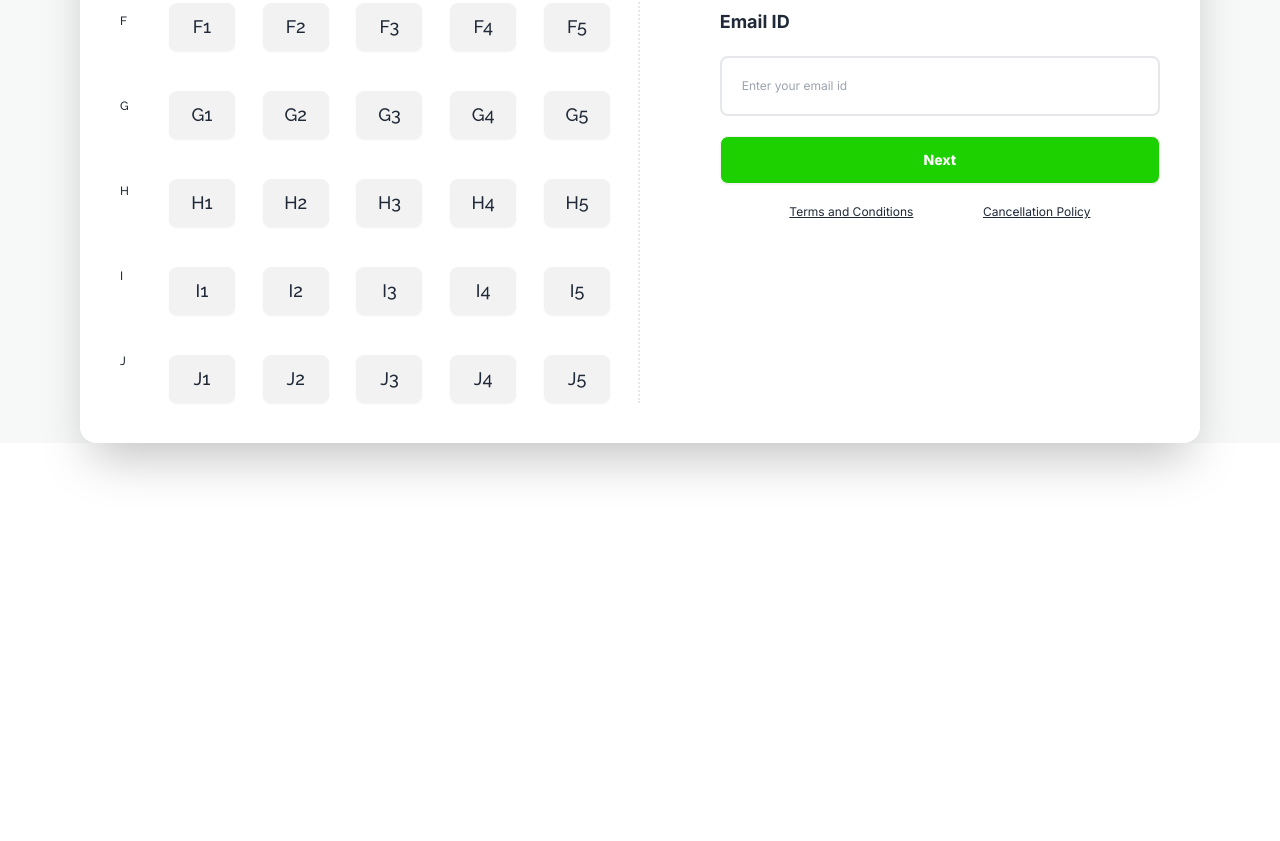
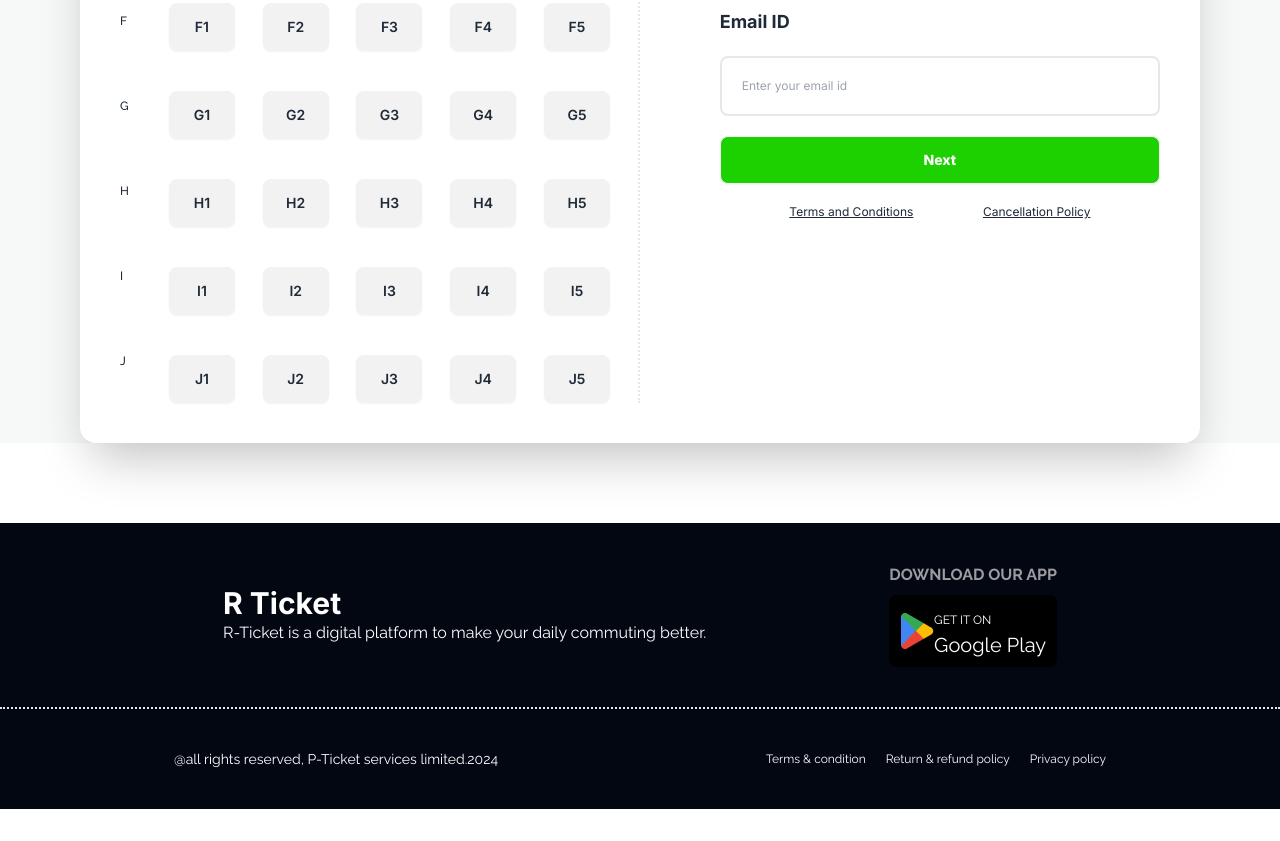
Before and after one commit to itsahadul99/A5-Smart-Ticketing, a plain HTML site: page index.html in a window 1280 px wide. Shown: the part 2907-3748 px from the top of the page. Before the commit the page ends 3430 px from the top, so only its background shows below. Drawn offline with nearby package versions, Linux system fonts and the light colour scheme.

Commit message:
complete footer section

```diff
--- a/index.html
+++ b/index.html
@@ -15,14 +15,13 @@
     <!-- custom font  -->
     <link rel="preconnect" href="https://fonts.googleapis.com" />
     <link rel="preconnect" href="https://fonts.gstatic.com" crossorigin />
-    <link
-      href="https://fonts.googleapis.com/css2?family=Inter:wght@100..900&family=Raleway:wght@100..900&display=swap"
-      rel="stylesheet"
-    />
+    <link href="https://fonts.googleapis.com/css2?family=Inter:wght@100..900&family=Raleway:wght@100..900&display=swap"
+        rel="stylesheet" />
     <style>
         .font-raleway {
             font-family: "Raleway";
         }
+
         .font-inter {
             font-family: "Inter";
         }
@@ -120,7 +119,8 @@
         <section class=" bg-[#F7F8F8] my-4 lg:my-8 border-t-2 rounded-t-[100px] border-[#1DD100] pt-32">
             <div class="flex flex-col justify-center w-full items-center mb-5 lg:mb-10 ">
                 <h1 class="text-2xl lg:text-4xl font-normal font-inter mb-3">Redline Paribahan</h1>
-                <p class="text-lg text-center">Yes, you can run unit tests and view the results directly within the app. <br> The integrated testing features allow for a streamlined .</p>
+                <p class="text-lg text-center">Yes, you can run unit tests and view the results directly within the app.
+                    <br> The integrated testing features allow for a streamlined .</p>
             </div>
             <!-- first section  -->
             <div class=" bg-white m-10 lg:m-20 shadow-2xl rounded-2xl flex flex-col lg:flex-row">
@@ -131,7 +131,8 @@
                             <p class="opacity-80 font-normal font-inter pt-0 lg:pt-8">Coach-009-WEB ! AC_Business</p>
                         </div>
                         <div>
-                            <div class="bg-[#1DD10026] flex flex-col lg:flex-row px-3 py-2 gap-2 text-[#1DD100] rounded-md ">
+                            <div
+                                class="bg-[#1DD10026] flex flex-col lg:flex-row px-3 py-2 gap-2 text-[#1DD100] rounded-md ">
                                 <img class="w-10 lg:w-6" src="./images/seat-green.png" alt="seat-green">
                                 <p class="text-xl font-semibold"><span class="seat">40</span> Seats left</p>
                             </div>
@@ -147,7 +148,8 @@
                             <h3 class="text-xl font-bold">9:00 PM</h3>
                         </div>
 
-                        <div class="flex flex-col lg:flex-row justify-between text-xl font-semibold gap-5 lg:gap-0 *:bg-gray-200 *:font-inter">
+                        <div
+                            class="flex flex-col lg:flex-row justify-between text-xl font-semibold gap-5 lg:gap-0 *:bg-gray-200 *:font-inter">
                             <button class="btn ">Bording Point-Kishoregongj</button>
                             <button class="btn ">Dropping Point - Norsindi</button>
                             <button class="btn">Est. Time - 11 Hour</button>
@@ -162,14 +164,19 @@
                 </div>
             </div>
             <!-- second section  -->
-            <div class=" flex flex-col lg:flex-row justify-center gap-20  bg-white m-10 lg:m-20 shadow-2xl rounded-2xl p-5 lg:p-10">
+            <div
+                class=" flex flex-col lg:flex-row justify-center gap-20  bg-white m-10 lg:m-20 shadow-2xl rounded-2xl p-5 lg:p-10">
                 <!-- ticket type  -->
                 <div class="border-r-2 border-dotted pr-10">
                     <div>
                         <h1 class="text-sm lg:text-xl font-semibold pb-5">Select your seat</h1>
                         <div class="flex justify-between border-dotted border-y-2 p-2">
-                            <p class="flex justify-center items-center gap-2"> <span class="text-lg font-bold">Available</span> <img src="./images/seat-gray.png" alt=""></p>
-                            <p class="flex justify-center flex-row-reverse gap-2"><span class="text-lg font-bold">Select</span> <img src="./images/seat-green-filled.png" alt=""></p>
+                            <p class="flex justify-center items-center gap-2"> <span
+                                    class="text-lg font-bold">Available</span> <img src="./images/seat-gray.png" alt="">
+                            </p>
+                            <p class="flex justify-center flex-row-reverse gap-2"><span
+                                    class="text-lg font-bold">Select</span> <img src="./images/seat-green-filled.png"
+                                    alt=""></p>
 
                         </div>
                     </div>
@@ -178,7 +185,8 @@
                     </div>
                     <!-- ticket button type -->
                     <div class="space-y-2 flex  gap-5 lg:gap-10">
-                        <div class="text-xl grid grid-rows-10 items-center justify-center *:font-inter *:font-medium *:text-xs">
+                        <div
+                            class="text-xl grid grid-rows-10 items-center justify-center *:font-inter *:font-medium *:text-xs">
                             <p>A</p>
                             <p>B</p>
                             <p>C</p>
@@ -190,7 +198,8 @@
                             <p>I</p>
                             <p>J</p>
                         </div>
-                        <div class="grid grid-cols-5 grid-rows-10 items-center justify-center gap-5  lg:gap-10 *:lg:px-8 *:px-4 *:font-medium *:text-lg">
+                        <div
+                            class="grid grid-cols-5 grid-rows-10 items-center justify-center gap-5 font-inter  font-medium text-lg lg:gap-10 *:lg:px-8 *:px-4">
                             <button class="btn">A1</button>
                             <button class="btn">A2</button>
                             <button class="btn">A3</button>
@@ -246,9 +255,11 @@
                 </div>
                 <!-- ticket price display -->
                 <div class="font-inter">
-                    <h1 class="text-sm lg:text-xl font-semibold mb-5 lg:mb-10 border-b-2 border-dotted pb-0 lg:pb-5">Select Your Seat</h1>
+                    <h1 class="text-sm lg:text-xl font-semibold mb-5 lg:mb-10 border-b-2 border-dotted pb-0 lg:pb-5">
+                        Select Your Seat</h1>
                     <div class="space-y-5 bg-[#F7F8F8] p-5 rounded-lg">
-                        <div class="grid grid-cols-1 lg:grid-cols-3  gap-5 lg:gap-20 mt-5  lg:mt-10 *:text-black *:font-bold border-b-2 border-dotted pb-5">
+                        <div
+                            class="grid grid-cols-1 lg:grid-cols-3  gap-5 lg:gap-20 mt-5  lg:mt-10 *:text-black *:font-bold border-b-2 border-dotted pb-5">
                             <h3>Seat <span class="bg-[#1DD100] px-1 text-white font-bold">0</span></h3>
                             <h3>Class</h3>
                             <h3>Price</h3>
@@ -259,19 +270,24 @@
                             <p class="font-bold">1000 <span>tk</span></p>
                         </div>
                         <div class="flex flex-col lg:flex-row">
-                            <input class="py-4 px-10 bg-white shadow-lg rounded-md" type="text" placeholder="Enter your coupon code">
+                            <input class="py-4 px-10 bg-white shadow-lg rounded-md" type="text"
+                                placeholder="Enter your coupon code">
                             <button class="py-4 rounded-md font-bold text-white bg-[#1DD100] px-5">Apply</button>
                         </div>
                     </div>
 
                     <div class="w-full space-y-5 mt-5">
                         <label class="text-lg font-bold block" for="name">Passenger Name*</label>
-                        <input class="p-5 w-full border-2 rounded-lg text-xs" type="text " id="name" placeholder="Enter your name " required>
+                        <input class="p-5 w-full border-2 rounded-lg text-xs" type="text " id="name"
+                            placeholder="Enter your name " required>
                         <label class="text-lg font-bold block" for="number">Phone Number*</label>
-                        <input class="p-5 w-full border-2 rounded-lg text-xs" type="number " id="number" placeholder="Enter your phone number " required>
+                        <input class="p-5 w-full border-2 rounded-lg text-xs" type="number " id="number"
+                            placeholder="Enter your phone number " required>
                         <label class="text-lg font-bold block" for="email">Email ID</label>
-                        <input class="p-5 w-full border-2 rounded-lg text-xs" type="text " id="email" placeholder="Enter your email id">
-                        <button class="btn bg-[#1DD100] w-full font-inter font-extrabold text-white text-sm">Next</button>
+                        <input class="p-5 w-full border-2 rounded-lg text-xs" type="text " id="email"
+                            placeholder="Enter your email id">
+                        <button
+                            class="btn bg-[#1DD100] w-full font-inter font-extrabold text-white text-sm">Next</button>
                         <div class="flex justify-evenly *:underline *:mb-1 *:text-xs">
                             <a href="#">Terms and Conditions</a>
                             <a href="#">Cancellation Policy</a>
@@ -281,8 +297,34 @@
             </div>
         </section>
         <!-- ticket section end here  -->
-
     </main>
+    <footer class="bg-[#030712]">
+        <div class="container my-4 lg:my-8 mx-auto text-white">
+            <div class="flex flex-col lg:flex-row justify-evenly items-center p-5 lg:p-10 ">
+                <div>
+                    <h1 class="text-3xl font-inter font-bold">R Ticket</h1>
+                  <p>R-Ticket is a digital platform to make your daily commuting better.</p>
+                </div>
+                <div>
+                  <h6 class="footer-title">Download our app</h6>
+                  <div class="flex bg-black justify-center items-center p-2 rounded-lg ">
+                    <a><img src="./images/playstore.png" alt=""></a>
+                    <p class="text-xl text-white"> <span class="uppercase text-xs ">Get it on</span> <br>Google Play</p>
+                  </div>
+                </div>
+            </div>
+            <div class="flex flex-col lg:flex-row justify-around items-center border-t-2 border-dotted p-5 lg:p-10">
+                <div class="text-sm">
+                    <p>@all rights reserved, P-Ticket services limited.2024</p>
+                </div>
+                <div class="flex flex-col lg:flex-row gap-5 text-xs">
+                    <a>Terms & condition</a>
+                    <a>Return & refund policy</a>
+                    <a>Privacy policy</a>
+                </div>
+            </div>
+        </div>
+    </footer>
     <!-- main section end here  -->
 </body>
 
```
Lines whose indentation alone changed are shown as unchanged.
